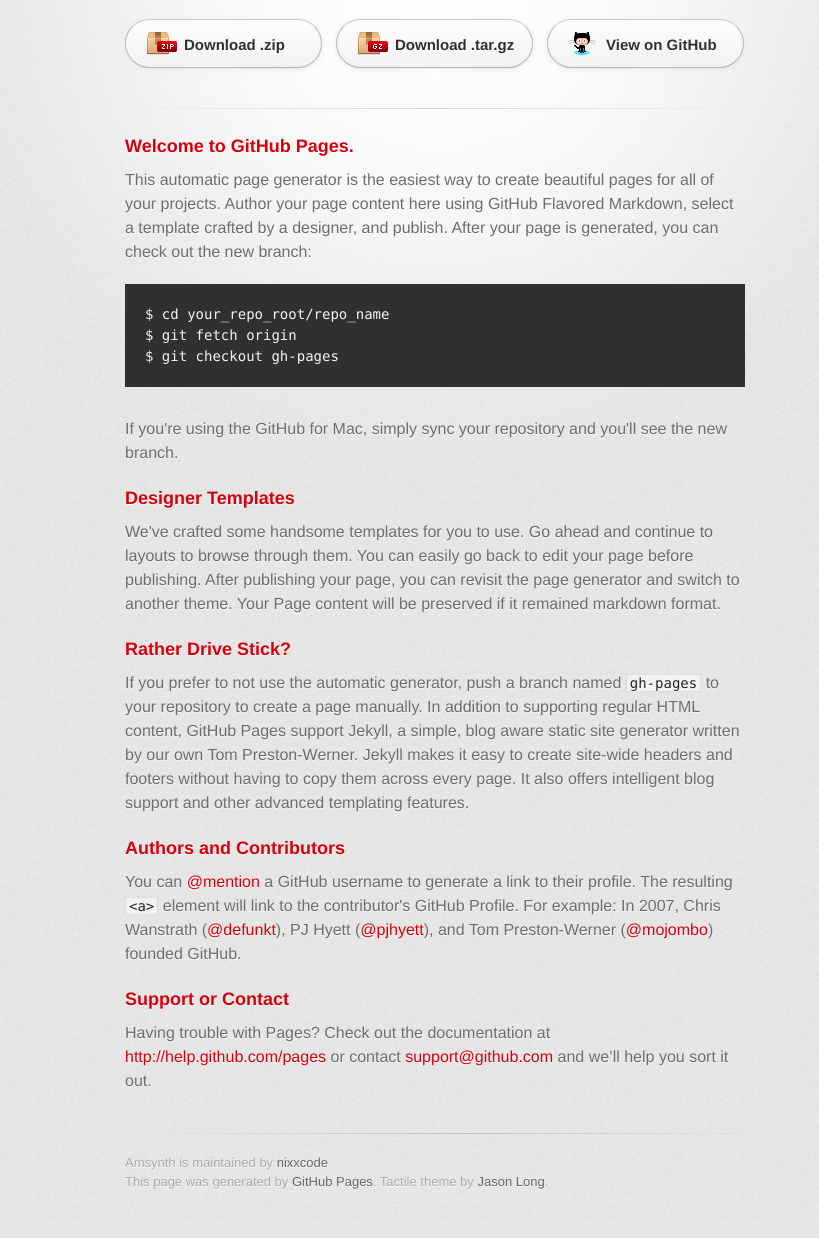
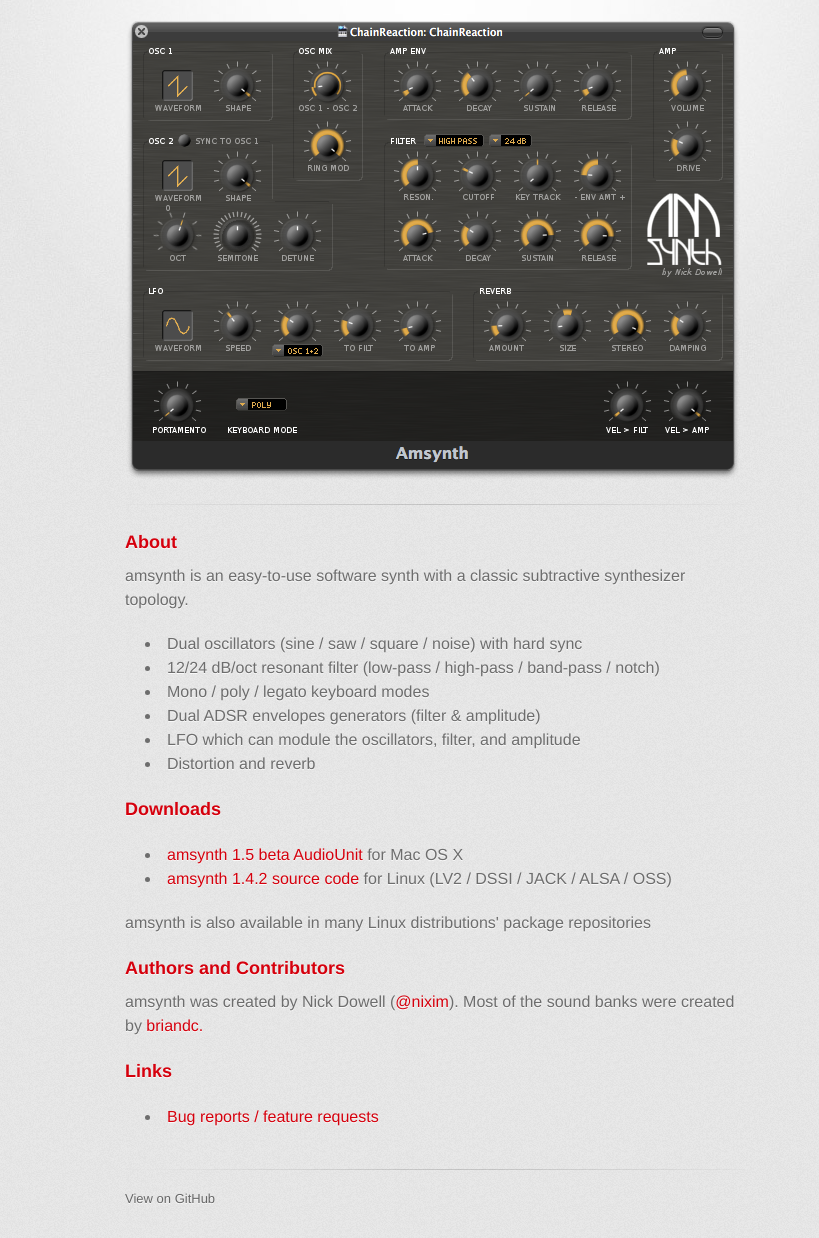
Before and after one commit to amsynth/amsynth.github.io, a plain HTML site: page index.html in a window 1280 px wide. Shown: the part 138-1376 px from the top of the page, without its empty margins (205-1024 px from the left). Drawn offline with Linux system fonts and the light colour scheme; a web font is replaced by a local one.

Commit message:
custom html

```diff
--- a/index.html
+++ b/index.html
@@ -10,7 +10,7 @@
     <!--[if lt IE 9]>
     <script src="//html5shiv.googlecode.com/svn/trunk/html5.js"></script>
     <![endif]-->
-    <title>Amsynth by nixxcode</title>
+    <title>amsynth</title>
   </head>
 
   <body>
@@ -18,55 +18,63 @@
       <div class="inner">
 
         <header>
-          <h1>Amsynth</h1>
-          <h2>Clone of the google project hosting repository</h2>
+          <h1>amsynth</h1>
+          <h2>Virtual Analog Software Synthesizer</h2>
         </header>
 
-        <section id="downloads" class="clearfix">
-          <a href="https://github.com/nixxcode/amsynth/zipball/master" id="download-zip" class="button"><span>Download .zip</span></a>
-          <a href="https://github.com/nixxcode/amsynth/tarball/master" id="download-tar-gz" class="button"><span>Download .tar.gz</span></a>
-          <a href="https://github.com/nixxcode/amsynth" id="view-on-github" class="button"><span>View on GitHub</span></a>
-        </section>
+		<section>
+			<img src="images/ScreenShot.png">
+		</section>
 
         <hr>
 
         <section id="main_content">
           <h3>
-<a name="welcome-to-github-pages" class="anchor" href="#welcome-to-github-pages"><span class="octicon octicon-link"></span></a>Welcome to GitHub Pages.</h3>
+<a name="welcome-to-github-pages" class="anchor" href="#welcome-to-github-pages"><span class="octicon octicon-link"></span></a>About</h3>
 
-<p>This automatic page generator is the easiest way to create beautiful pages for all of your projects. Author your page content here using GitHub Flavored Markdown, select a template crafted by a designer, and publish. After your page is generated, you can check out the new branch:</p>
+<p>amsynth is an easy-to-use software synth with a classic subtractive synthesizer topology.</p>
 
-<pre><code>$ cd your_repo_root/repo_name
-$ git fetch origin
-$ git checkout gh-pages
-</code></pre>
+<p>
+<ul>
+	<li>Dual oscillators (sine / saw / square / noise) with hard sync</li>
+	<li>12/24 dB/oct resonant filter (low-pass / high-pass / band-pass / notch)</li>
+	<li>Mono / poly / legato keyboard modes</li>
+	<li>Dual ADSR envelopes generators (filter &amp; amplitude)</li>
+	<li>LFO which can module the oscillators, filter, and amplitude</li>
+	<li>Distortion and reverb</li>
+</ul>
+<p>
 
-<p>If you're using the GitHub for Mac, simply sync your repository and you'll see the new branch.</p>
 
 <h3>
-<a name="designer-templates" class="anchor" href="#designer-templates"><span class="octicon octicon-link"></span></a>Designer Templates</h3>
+<a name="downloads" class="anchor" href="#downloads"><span class="octicon octicon-link"></span></a>Downloads</h3>
+<p>
+<ul>
+	<li><a href="http://mail.nickdowell.com/amsynth/amsynth.pkg"><span>amsynth 1.5 beta AudioUnit</span></a> for Mac OS X</li>
+	<li><a href="http://sourceforge.net/projects/amsynthe/files/amsynth-1.4.2.tar.gz/download"><span>amsynth 1.4.2 source code</span></a> for Linux (LV2 / DSSI / JACK / ALSA / OSS)</li>
+</ul>
+</p>
 
-<p>We've crafted some handsome templates for you to use. Go ahead and continue to layouts to browse through them. You can easily go back to edit your page before publishing. After publishing your page, you can revisit the page generator and switch to another theme. Your Page content will be preserved if it remained markdown format.</p>
+<p>amsynth is also available in many Linux distributions' package repositories</p>
 
-<h3>
-<a name="rather-drive-stick" class="anchor" href="#rather-drive-stick"><span class="octicon octicon-link"></span></a>Rather Drive Stick?</h3>
-
-<p>If you prefer to not use the automatic generator, push a branch named <code>gh-pages</code> to your repository to create a page manually. In addition to supporting regular HTML content, GitHub Pages support Jekyll, a simple, blog aware static site generator written by our own Tom Preston-Werner. Jekyll makes it easy to create site-wide headers and footers without having to copy them across every page. It also offers intelligent blog support and other advanced templating features.</p>
 
 <h3>
 <a name="authors-and-contributors" class="anchor" href="#authors-and-contributors"><span class="octicon octicon-link"></span></a>Authors and Contributors</h3>
 
-<p>You can <a href="https://github.com/blog/821" class="user-mention">@mention</a> a GitHub username to generate a link to their profile. The resulting <code>&lt;a&gt;</code> element will link to the contributor's GitHub Profile. For example: In 2007, Chris Wanstrath (<a href="https://github.com/defunkt" class="user-mention">@defunkt</a>), PJ Hyett (<a href="https://github.com/pjhyett" class="user-mention">@pjhyett</a>), and Tom Preston-Werner (<a href="https://github.com/mojombo" class="user-mention">@mojombo</a>) founded GitHub.</p>
+<p>amsynth was created by Nick Dowell (<a href="https://github.com/nixim" class="user-mention">@nixim</a>). Most of the sound banks were created by <a href="http://amsynth.com/amsynth.html" class="user-mention">briandc<a>.</p>
 
 <h3>
-<a name="support-or-contact" class="anchor" href="#support-or-contact"><span class="octicon octicon-link"></span></a>Support or Contact</h3>
+<a name="authors-and-contributors" class="anchor" href="#authors-and-contributors"><span class="octicon octicon-link"></span></a>Links</h3>
+<p>
+<ul>
+	<li><a href="https://code.google.com/p/amsynth/issues/list" class="user-mention">Bug reports / feature requests</a></li>
+</ul>
+</p>
 
-<p>Having trouble with Pages? Check out the documentation at <a href="http://help.github.com/pages">http://help.github.com/pages</a> or contact <a href="mailto:support@github.com">support@github.com</a> and we’ll help you sort it out.</p>
         </section>
 
         <footer>
-          Amsynth is maintained by <a href="https://github.com/nixxcode">nixxcode</a><br>
-          This page was generated by <a href="http://pages.github.com">GitHub Pages</a>. Tactile theme by <a href="https://twitter.com/jasonlong">Jason Long</a>.
+			<a href="https://github.com/nixxcode/amsynth" class="user-mention"><span>View on GitHub</span></a>
         </footer>
 
 
```
Also changed, not shown: images/ScreenShot.png (added).
